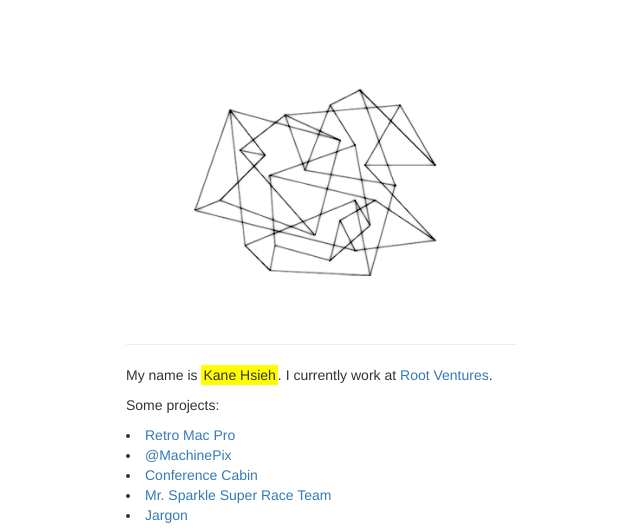
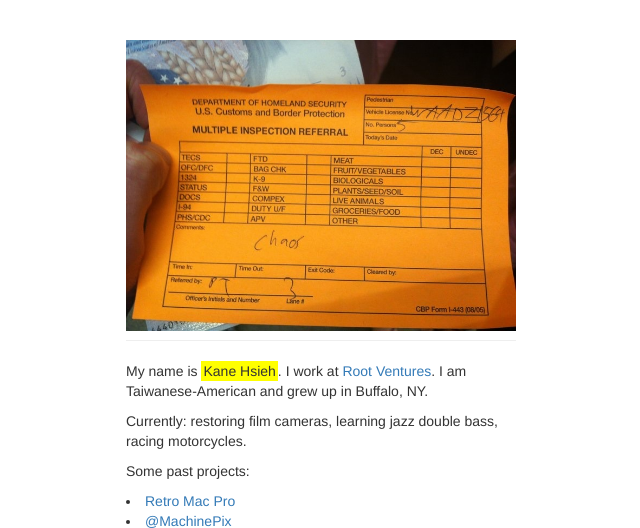
Before and after one commit to kanetronv2/kanetronv2.github.io, a plain HTML site: page index.html in a window 1280 px wide. Shown: the top 528 px of the page, without its empty margins (319-959 px from the left). Drawn offline with Linux system fonts and the light colour scheme.

Commit message:
new copy

```diff
--- a/index.html
+++ b/index.html
@@ -47,11 +47,12 @@
     <!-- Begin page content -->
     <div class="container">
       <div class="page-header">
-        <img class="center-block img-responsive" src="./heynow.gif" />
+        <img class="center-block img-responsive" src="./hero.jpg" />
       </div>
-      <p>My name is <span class="highlightme">Kane Hsieh</span>. I currently work at <a href="http://root.vc">Root Ventures</a>.</p>
+      <p>My name is <span class="highlightme">Kane Hsieh</span>. I work at <a href="http://root.vc">Root Ventures</a>. I am Taiwanese-American and grew up in Buffalo, NY.</p>
+    </p>Currently: restoring film cameras, learning jazz double bass, racing motorcycles.</p>
       <p>
-      Some projects:
+      Some past projects:
       <li><a href="https://medium.com/root-ventures/building-root-ventures-retro-power-mac-g5-hackintosh-e2cde5a3816e">Retro Mac Pro</a></li>
       <li><a href="https://twitter.com/machinepix">@MachinePix</a></li>
       <li><a href="https://medium.com/root-ventures/building-root-ventures-conference-cabin-1-217681e91fa0">Conference Cabin</a></li>
```
Also changed, not shown: hero.JPG (added).
